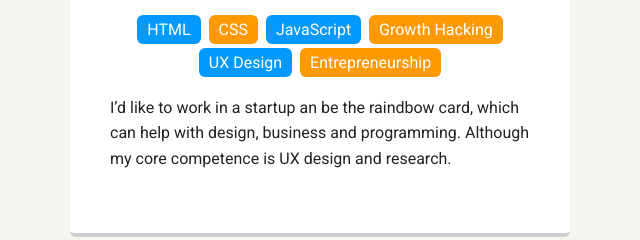
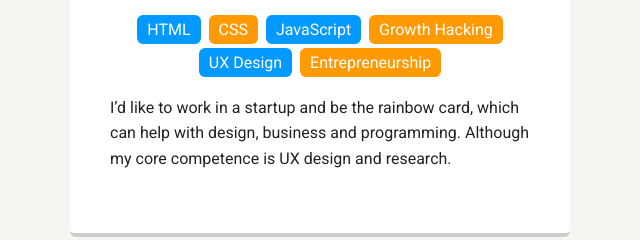
Before and after one commit to avocadohooman/portfolio_update_v1, a plain HTML site: page index.html in a window 1280 px wide. Shown: the part 697-937 px from the top of the page, 620-1260 px from the left. Drawn offline with Linux system fonts and the light colour scheme; a web font is replaced by a local one.

Commit message:
Update index.html
Type

```diff
--- a/index.html
+++ b/index.html
@@ -44,7 +44,7 @@
           <li>UX Design</li>
           <li>Entrepreneurship</li>
         </ul>
-        <p>I’d like to work in a startup an be the raindbow card, which can help with design, business and programming. Although my core competence is UX design and research.</p>
+        <p>I’d like to work in a startup and be the rainbow card, which can help with design, business and programming. Although my core competence is UX design and research.</p>
       </div>
     </main>
 
```
